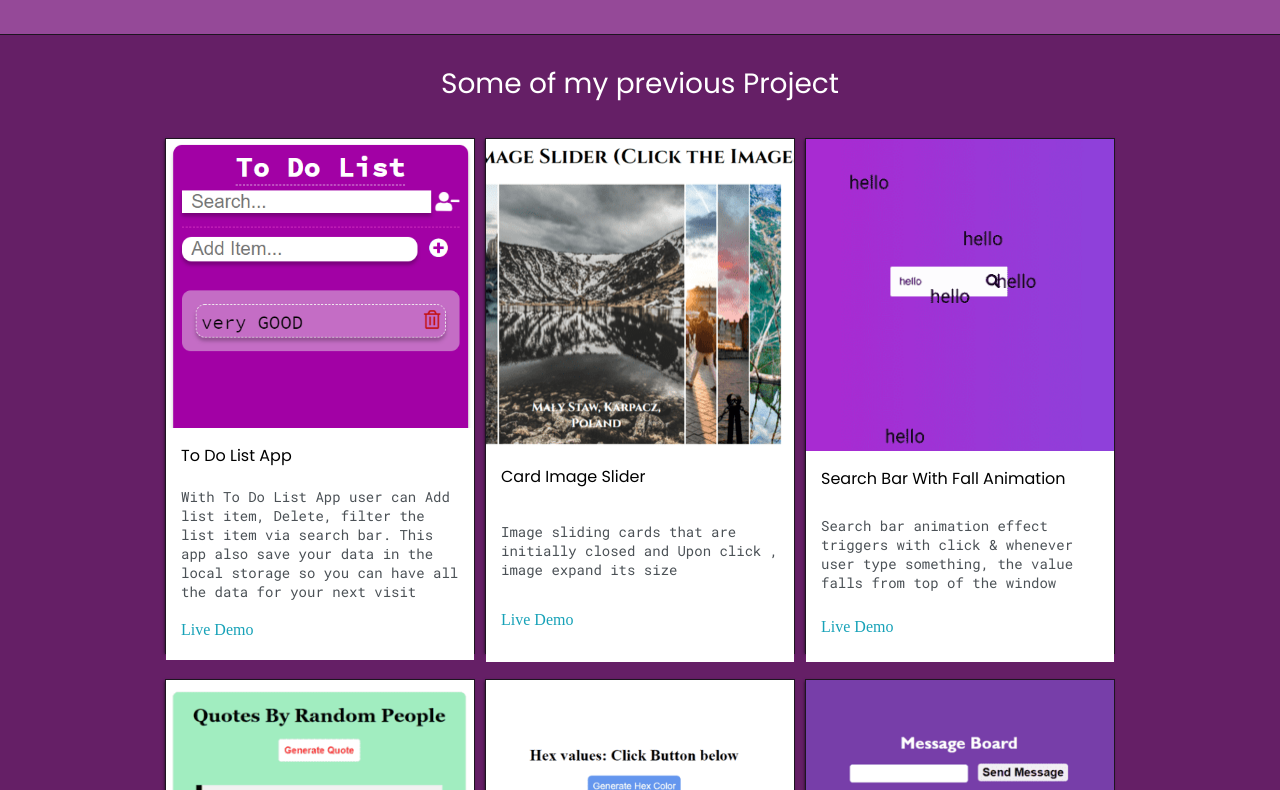
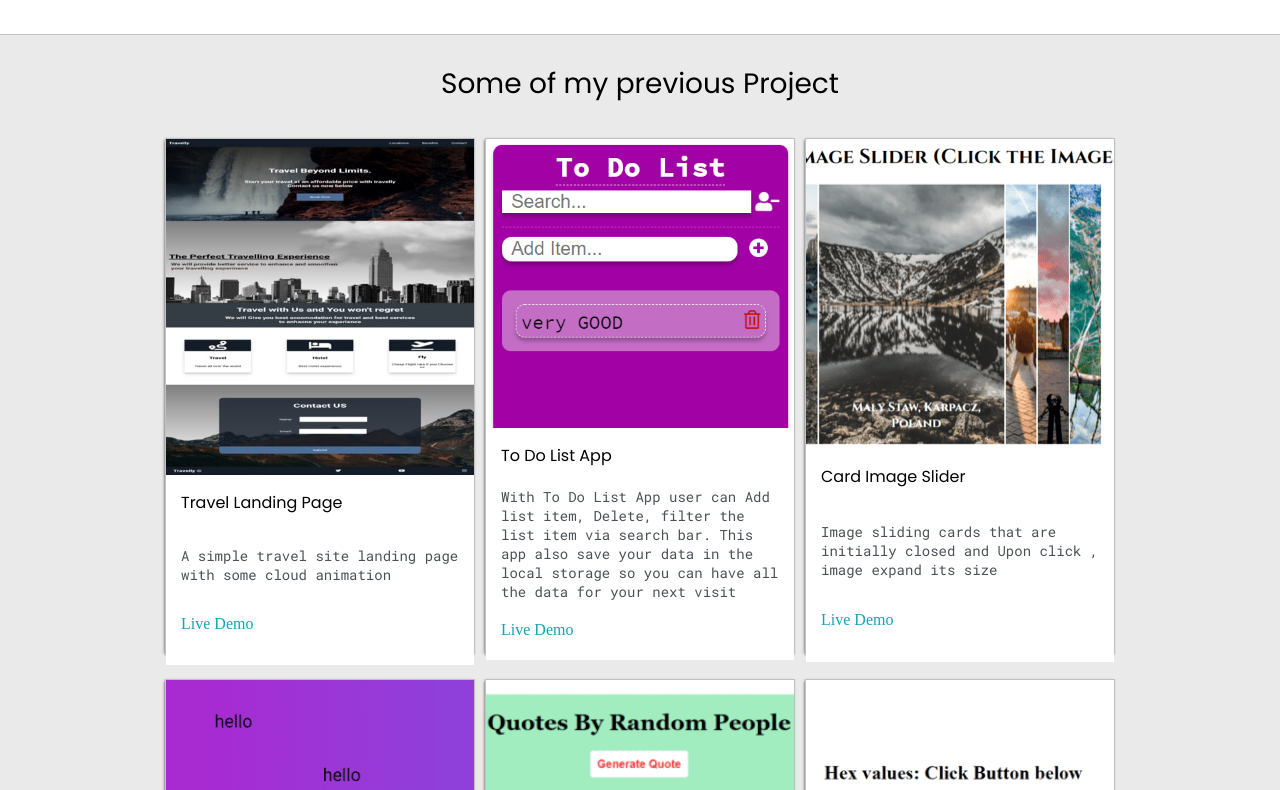
Before and after one commit to asadsiddiquee/AsadPortfolio, a plain HTML site: page index.html in a window 1280 px wide. Shown: the part 1145-1935 px from the top of the page. Drawn offline with Linux system fonts and the light colour scheme.

Commit message:
simple travel landing page

```diff
--- a/index.html
+++ b/index.html
@@ -112,6 +112,16 @@
             <div class="post-wrapper">
                 <div>
                     <div class="post">
+                        <img class="thumbnail" src="images/travel-site.jpg" alt="travel site">
+                        <div class="post-preview">
+                            <h6 class="post-title">Travel Landing Page</h6>
+                            <p class="post-intro">A simple travel site landing page with some cloud animation</p>
+                            <a href="https://asadsiddiquee.github.io/travelsite/" target="_blank">Live Demo</a>
+                        </div>
+                    </div>
+                </div>
+                <div>
+                    <div class="post">
                         <img class="thumbnail" src="images/todolist.png" alt="to do list">
                         <div class="post-preview">
                             <h6 class="post-title">To Do List App</h6>
@@ -160,7 +170,7 @@
                         </div>
                     </div>
                 </div>
-                <div>
+                <!-- <div>
                     <div class="post">
                         <img class="thumbnail" src="images/messageboard.PNG" alt="">
                         <div class="post-preview">
@@ -169,7 +179,7 @@
                             <a href="https://asadsiddiquee.github.io/messageBoard/" target="_blank">Live Demo</a>
                         </div>
                     </div>
-                </div>
+                </div> -->
 
 
             </div>
--- a/script.js
+++ b/script.js
@@ -3,7 +3,7 @@
 let theme = localStorage.getItem('theme')
 
 if(theme == null){
-	setTheme('purple')
+	setTheme('light')
 }else{
 	setTheme(theme)
 }
```
Also changed, not shown: images/travel-site.jpg (added).
